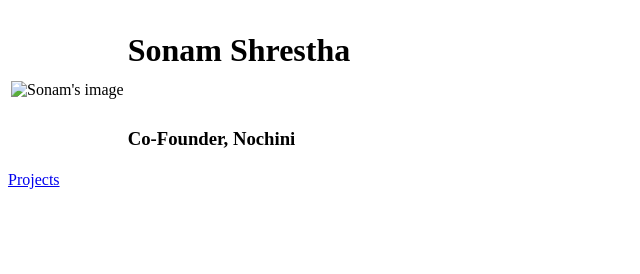
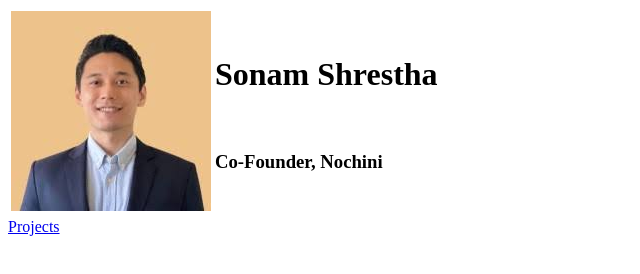
Before and after one commit to sonam-sh/personal, a plain HTML site: page index.html in a window 1280 px wide. Shown: the whole page, without its empty margins (0-640 px from the left). Drawn offline with Linux system fonts and the light colour scheme.

Commit message:
changed the image location

```diff
--- a/index.html
+++ b/index.html
@@ -7,7 +7,7 @@
   <body>
 <table>
   <tr>
-    <td><img src="sonam image.jfif" alt="Sonam's image"></td>
+    <td><img src="images\sonam image.jfif" alt="Sonam's image"></td>
 <td><h1>Sonam Shrestha</h1>
   <br>
 <h3>Co-Founder, Nochini</h3>
```
